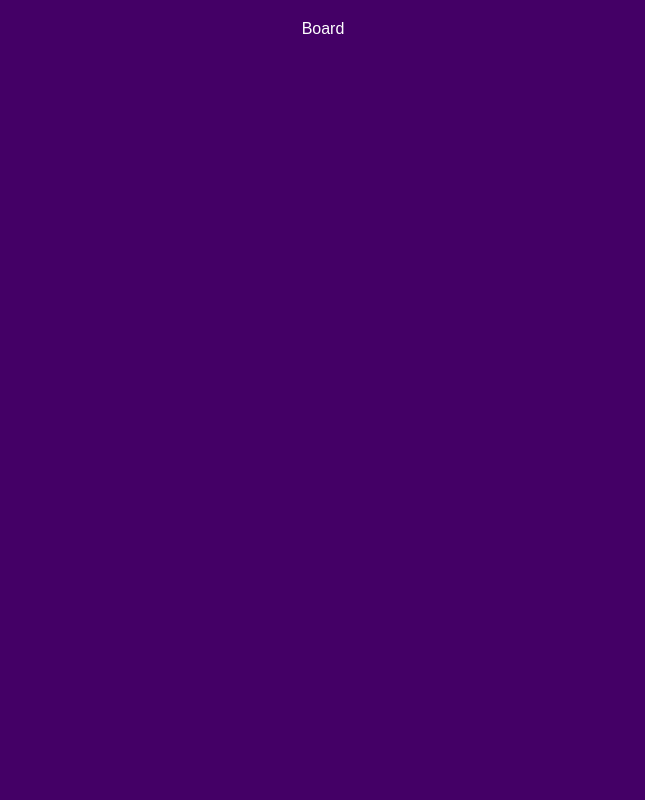
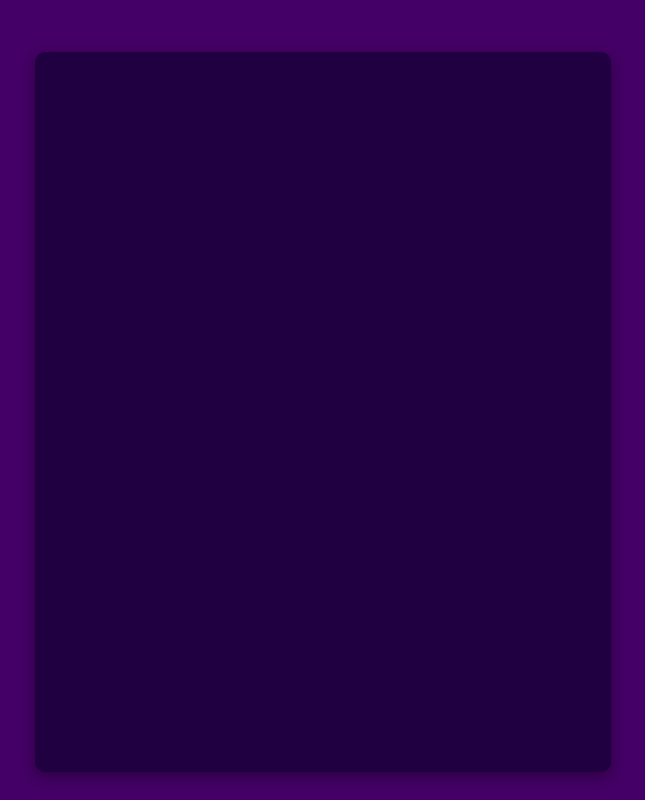
Before and after one commit to Germanilu/Tetris, a React (Create React App) app: page / in a window 1280 px wide. Both pictures are taken after a click on the button "Play Tetris". Shown: the whole page, without its empty margins (317-962 px from the left). Built offline with nearby package versions, Linux system fonts and the light colour scheme.

Commit message:
Feat: Create BoardCell componenet and add style to boardcell & board

```diff
--- /dev/null
+++ b/src/Components/Board/Board.css
@@ -0,0 +1,11 @@
+.Board{
+    margin: 2em auto;
+    display: grid;
+    grid-gap: 2px;
+    width: 45vw;
+    height: 90vh;
+    background: rgb(32, 0, 64);
+    border: 10px solid rgb(32, 0, 64);
+    border-radius: 10px;
+    box-shadow: rgba(0, 0, 0, 0.35) 0px 5px 15px;
+}
--- a/src/Components/Board/Board.jsx
+++ b/src/Components/Board/Board.jsx
@@ -1,8 +1,29 @@
+import "./Board.css"
+import BoardCell from "../BoardCell/BoardCell"
+
 const Board = ({board}) => {
-    console.log("board",board);
+
+    //Styles for the board, based on the board we get we setup the cssGrid dinamically
+    const boardStyles = {
+        gridTemplateRows: `repeat(${board.size.rows}, 1fr)`,
+        gridTemplateColumns: `repeat(${board.size.columns}, 1fr)`
+    };
+
+    //Loop trough every cell
     return(
-        <p>Board</p>
+        //return a div with className Board and the style "boardStyles we declared above"
+        <div className="Board" style={boardStyles}>
+            {/* For each row on the board and for each cell i want a BoardCell  */}
+            {board.rows.map((row,y) =>
+            row.map((cell, x) => (
+                // For each BoardCell i generate a key that is the number of the cell i'm in.
+                <BoardCell key={x * board.size.columns + x} cell={cell} />
+            ))
+            )}
+        </div>
     )
+
+
 }
 
 export default Board;
--- /dev/null
+++ b/src/Components/BoardCell/BoardCell.css
@@ -0,0 +1,53 @@
+.BoardCell {
+    width: auto;
+    border-radius: 6px;
+    position: relative;
+}
+
+.tetromino {
+    border-top: 3px solid rgba(255, 255, 255, 0.1);
+    border-left: 3px solid rgba(255, 255, 255, 0.1);
+    border-bottom: 3px solid rgba(0, 0, 0, 0.1);
+    border-right: 3px solid rgba(0, 0, 0, 0.1);
+}
+
+.tetromino .Sparkle{
+    position: absolute;
+    z-index: 10;
+    width: 6px;
+    height: 6px;
+    left: -2px;
+    top: -2px;
+    background-color: rgba(255, 255, 255, 0.4);
+    border-radius: 4px 4px;
+}
+
+.tetromino.ghost .Sparkle{
+    opacity: 0;
+}
+
+.tetromino__i {
+    background-color: rgba(80, 227, 230, 1);
+}
+
+.tetromino__j {
+    background-color: rgba(36, 95, 223, 1);
+}
+
+.tetromino__l {
+    background-color: rgba(223, 173, 36, 1);
+}
+
+.tetromino__o {
+    background-color: rgba(223, 217, 36, 1);
+}
+
+.tetromino__s {
+    background-color: rgba(48, 211, 56, 1);
+}
+.tetromino__t {
+    background-color: rgba(132, 61, 198, 1);
+}
+.tetromino__z {
+    background-color: rgba(240, 80, 195, 1);
+}
--- /dev/null
+++ b/src/Components/BoardCell/BoardCell.jsx
@@ -0,0 +1,10 @@
+import "./BoardCell.css";
+
+//BoardCell take 1 cell and create a div with the class "BoardCell + the classname of that cell"
+const BoardCell = ({ cell }) => (
+    <div className={`BoardCell ${cell.className}`}>
+        <div className="Sparkle"></div>
+    </div>
+)
+
+export default BoardCell;
--- a/src/Components/Tetris/Tetris.jsx
+++ b/src/Components/Tetris/Tetris.jsx
@@ -1,9 +1,10 @@
 import "./Tetris.css";
 import Board from "../Board/Board";
-
 import  useBoard  from "../../Hooks/useBoard"
 
+
 const Tetris = ({rows, columns, setGameOver}) => {
+    //Custom hook useBoard that takes rows and columns
     const [board, setBoard] = useBoard({rows, columns});
 
     return(
```
